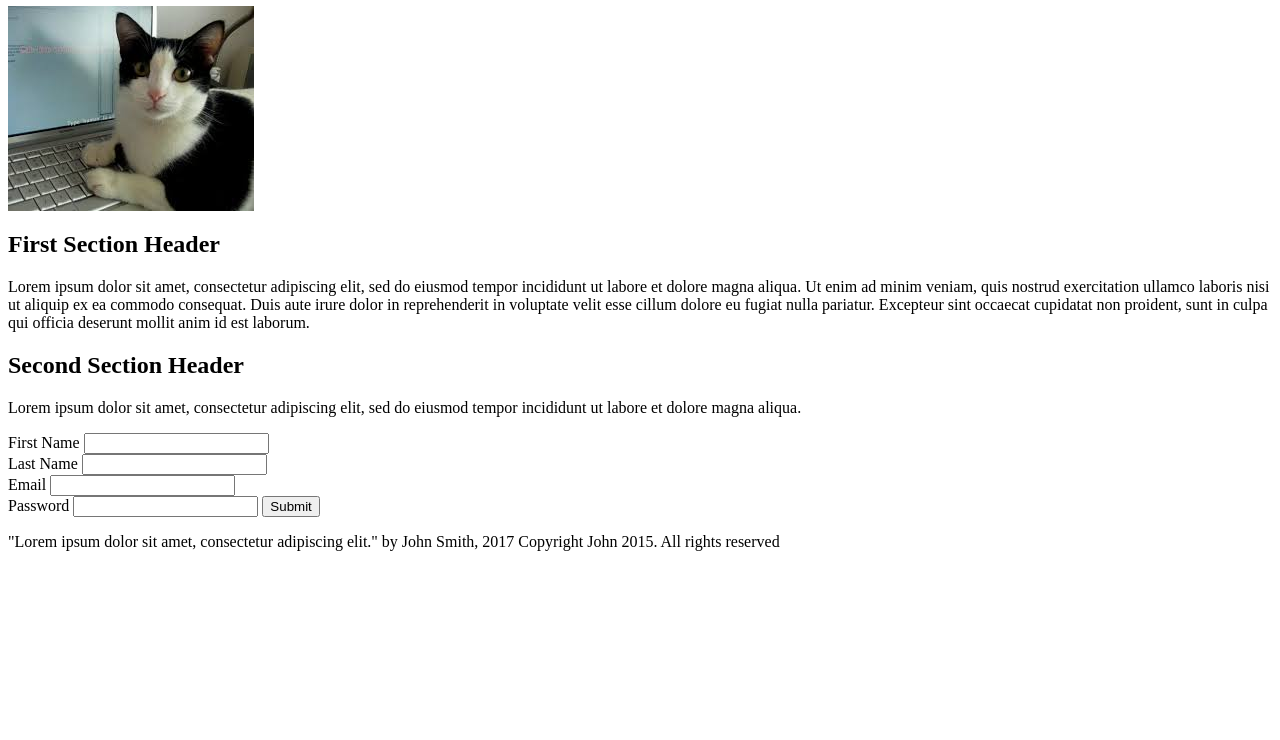
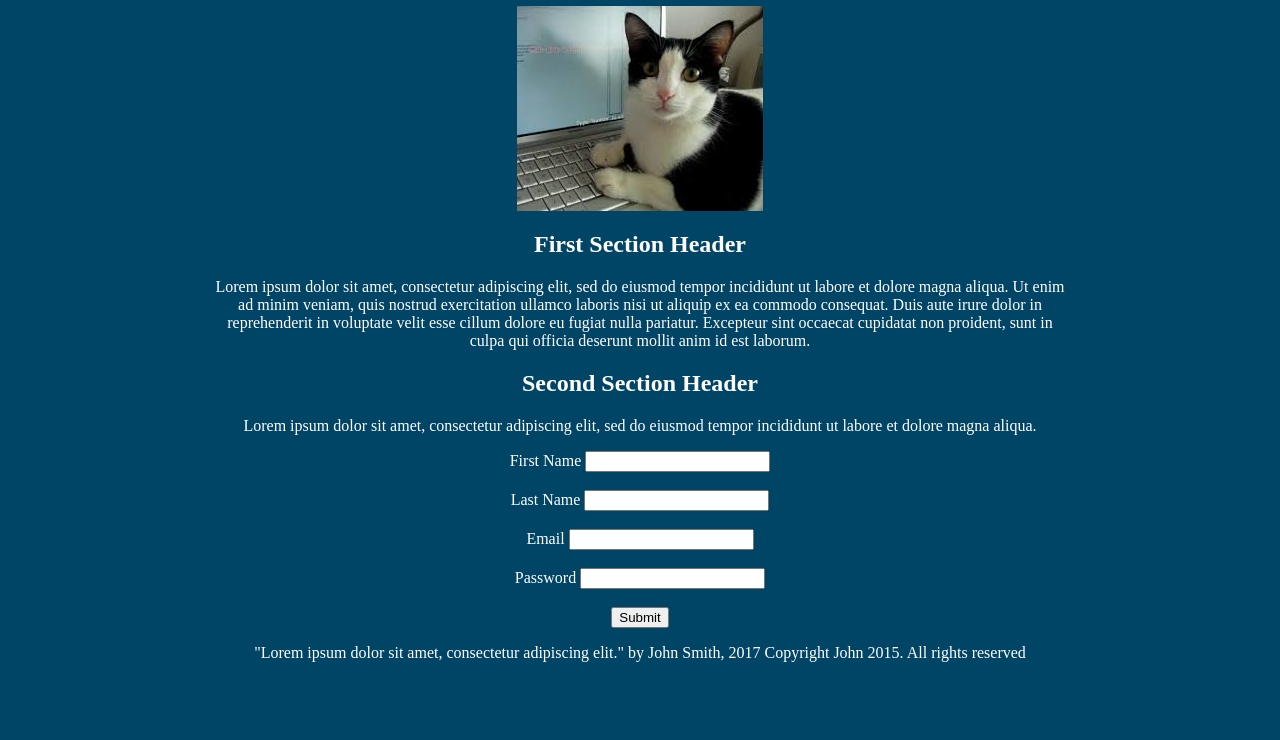
Before and after one commit to foundersandcoders/accessibility-challenge, a plain HTML site: page index.html in a window 1280 px wide. Shown: the part 60-800 px from the top of the page. Drawn offline with Linux system fonts and the light colour scheme.

Commit message:
Removed divs and made the form more accessible

```diff
--- a/index.html
+++ b/index.html
@@ -2,14 +2,15 @@
 
 	<head>
 		<title>My Messy Site</title>
-		<link href="style.css" />
+		  <link rel="stylesheet" href="style.css">
+
 	</head>
 
 
 
 <body>
 <h1>I Love Coding</h1>
-	<img src="./catonkeyboard.jpeg" />
+	<img src="./catonkeyboard.jpeg" alt="Cat photo" class="img" />
 
 
 		<h2>First Section Header</h2>
@@ -30,14 +31,18 @@
 		sed do eiusmod tempor incididunt ut labore et dolore magna aliqua.</p>
 
 	<form action="/" method="post">
-		First Name
-		<input type="text"/><br>
-		Last Name
-		<input type="text"/><br>
-		Email
-		<input type="email"/><br>
-		Password
-		<input type="password"/>
+		<label  for="firstname" >First Name</label>
+		<input type="text" id="firstname" /><br><br>
+
+		<label for="lastname">Last Name</label>
+		<input type="text" id="lastname" /><br><br>
+
+		<label for="email">Email</label>
+		<input type="email" id="email" /><br><br>
+
+		<label>Password</label>
+		<input type="password" /><br><br>
+
 		<button type="submit"/>
 		Submit
 		</button>
--- a/style.css
+++ b/style.css
@@ -0,0 +1,25 @@
+body{
+
+	text-align: center;
+	background-color:  #004466;
+	color: white;
+
+}
+h1{
+	text-align: center;
+}
+
+.img{
+
+	padding-top: 50spx;
+}
+
+p{
+
+	padding-left: 200px;
+	padding-right: 200px;
+}
+
+form{
+	text-align: center;
+}
```
